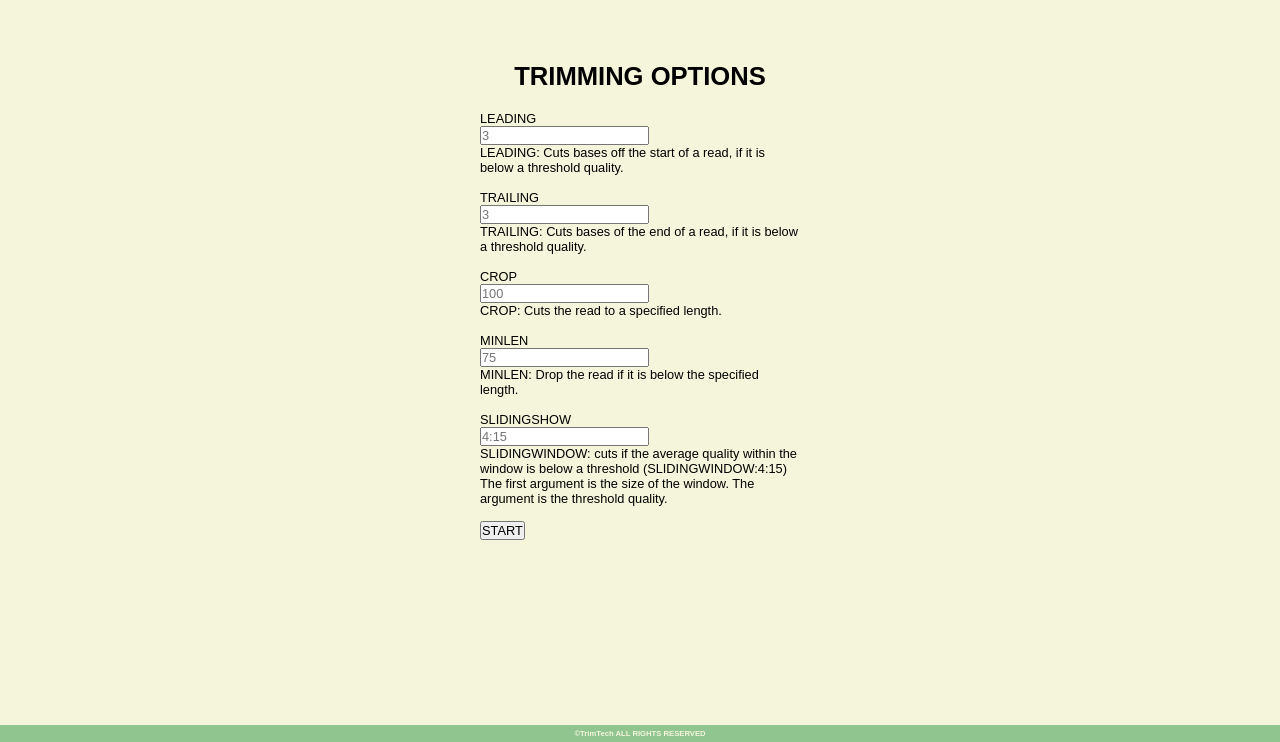
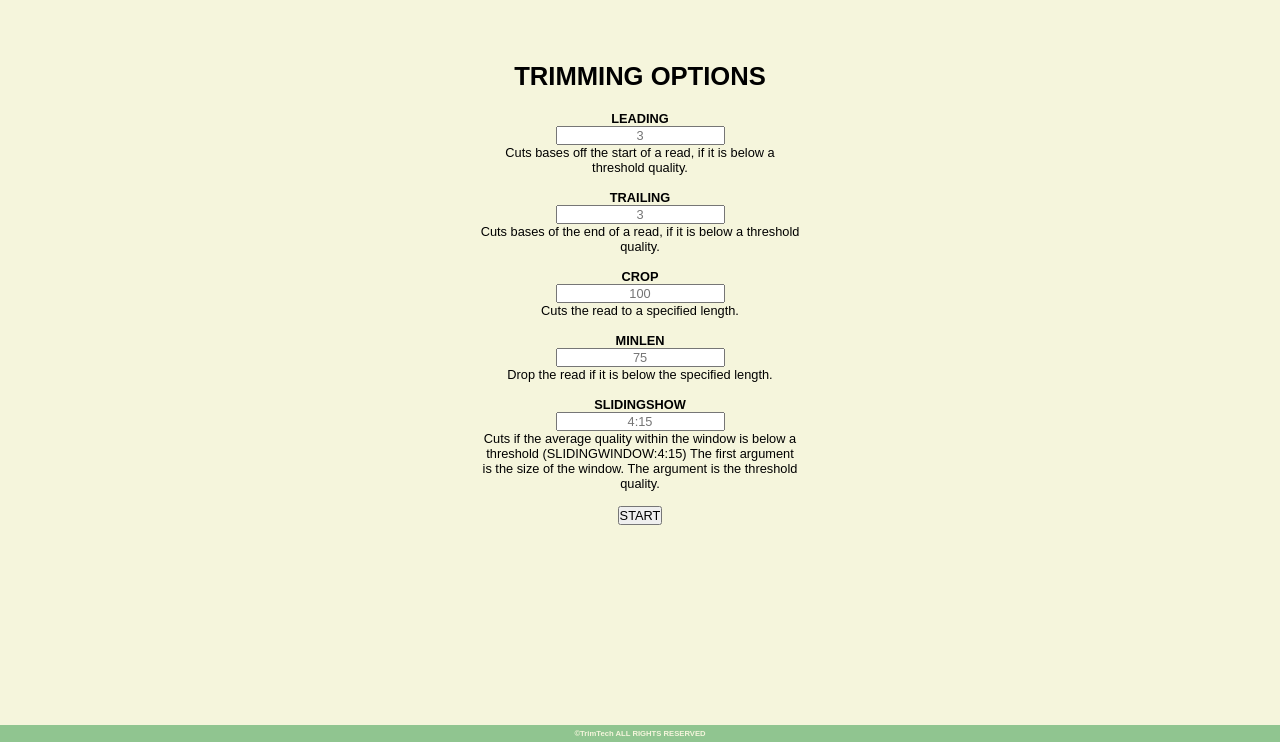
Before and after one commit to KasthuryI/Bio-informatica-toolbox, a Flask app: page /options_page in a window 1280 px wide. Shown: the part 58-800 px from the top of the page. Run offline with Flask 3, Linux system fonts and the light colour scheme.

Commit message:
fixed css options page

```diff
--- a/static/style.css
+++ b/static/style.css
@@ -925,10 +925,24 @@ body {
   position: relative;
   font-family: sans-serif;
   font-size: 1vw;
+  text-align: center;
   color: #000000;
   text-decoration: none;
   margin-left: 25%;
   margin-right: 25%
+}
+
+.bold_text {
+  position: relative;
+  font-family: sans-serif;
+  font-weight: bold;
+  text-align: center;
+  font-size: 1vw;
+  color: #000000;
+  text-decoration: none;
+  margin-left: 25%;
+  margin-right: 25%;
+
 }
 
 /****************** Error page content *****************/
--- a/templates/options_page.html
+++ b/templates/options_page.html
@@ -5,34 +5,37 @@
     <h3 class="header_options"> TRIMMING OPTIONS </h3>
 
     <form class = "options" method="POST" id="options">
-        <label class="options" for="leading" id="leading_title">LEADING</label></br>
+        <label class="bold_text" for="leading" id="leading_title">LEADING</label></br>
         <input class="options" type="text" id="leading" name="leading" placeholder="3"></br>
-        <p class="options">LEADING: Cuts bases off the start of a read, if it is below a threshold quality.</p>
+        <p class="options">Cuts bases off the start of a read, if it is below a threshold quality.</p>
         </br>
 
-        <label class="options" for="trailing" id="trailing_title">TRAILING</label></br>
+        <label class="bold_text" for="trailing" id="trailing_title">TRAILING</label></br>
         <input class="options" type="text" id="trailing" name="trailing" placeholder="3"></br>
-        <p class="options">TRAILING: Cuts bases of the end of a read, if it is below a threshold quality.</p>
+        <p class="options">Cuts bases of the end of a read, if it is below a threshold quality.</p>
         </br>
 
-        <label class="options" for="crop" id="crop_title">CROP</label><br>
+        <label class="bold_text" for="crop" id="crop_title">CROP</label><br>
         <input class="options" type="text" id="crop" name="crop" placeholder="100"></br>
-        <p class="options"> CROP: Cuts the read to a specified length. </p>
+        <p class="options">Cuts the read to a specified length. </p>
         </br>
 
-        <label class="options" for="minlen" id="minlen_title">MINLEN</label><br>
+        <label class="bold_text" for="minlen" id="minlen_title">MINLEN</label><br>
         <input class="options" type="text" id="minlen" name="minlen" placeholder="75"></br>
-        <p class="options"> MINLEN: Drop the read if it is below the specified length. </p>
+        <p class="options">Drop the read if it is below the specified length. </p>
         </br>
 
-        <label class="options" for="sliding" id="sliding_title">SLIDINGSHOW</label></br>
+        <label class="bold_text" for="sliding" id="sliding_title">SLIDINGSHOW</label></br>
         <input class="options" type="text" id="sliding" name="sliding" placeholder="4:15"></br>
-        <p class="options">SLIDINGWINDOW: cuts if the average quality within the window is below a
+        <p class="options">Cuts if the average quality within the window is below a
             threshold (SLIDINGWINDOW:4:15) The first argument is the size of the window.
             The argument is the threshold quality.</p>
         </br>
         <input class="options" type="Submit" id="start_trim" value="START">
     </form>
+    <br>
+    <br>
+    <br>
 
     </div>
     <div id="loader-overlay" class="loader-overlay">
```
